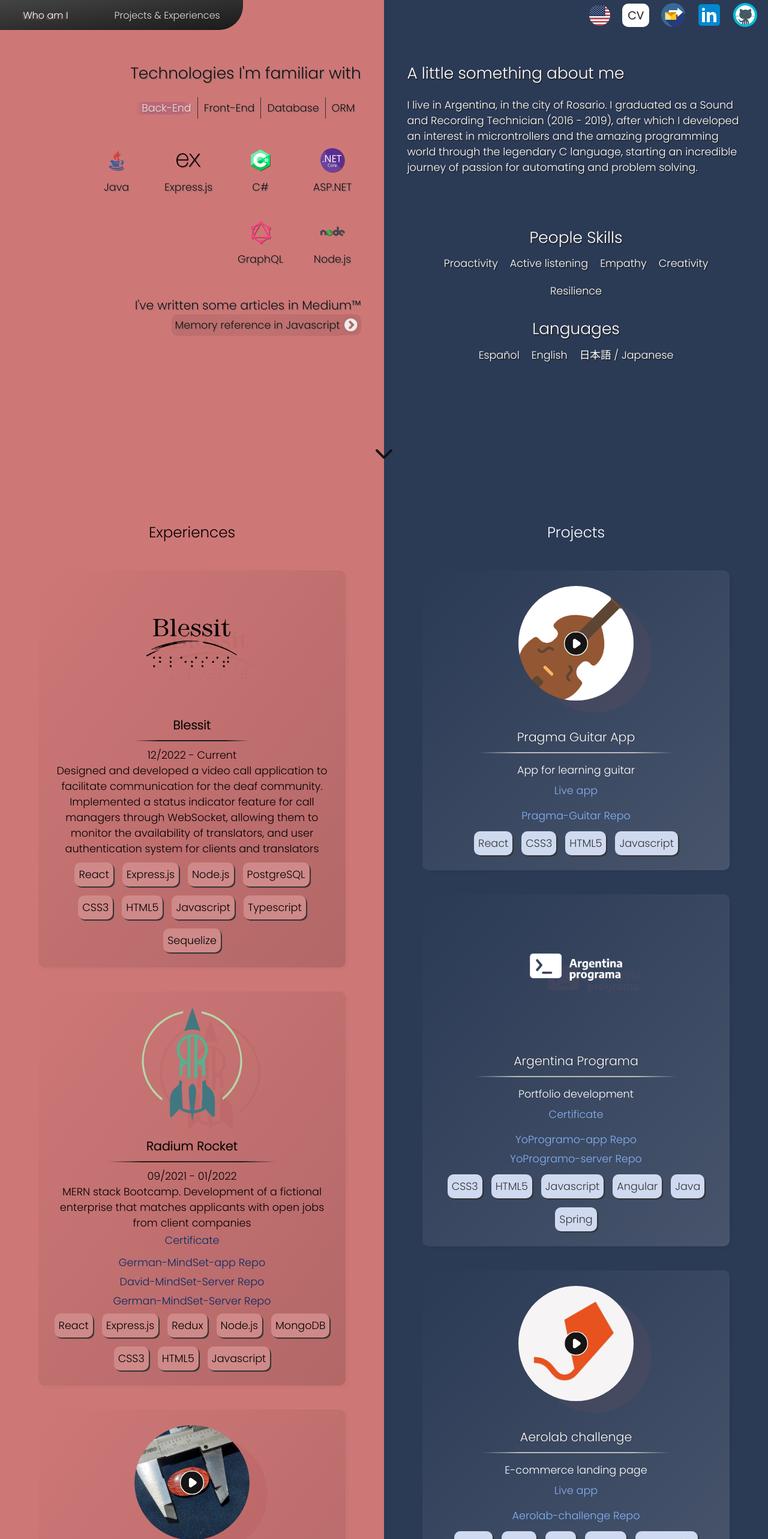
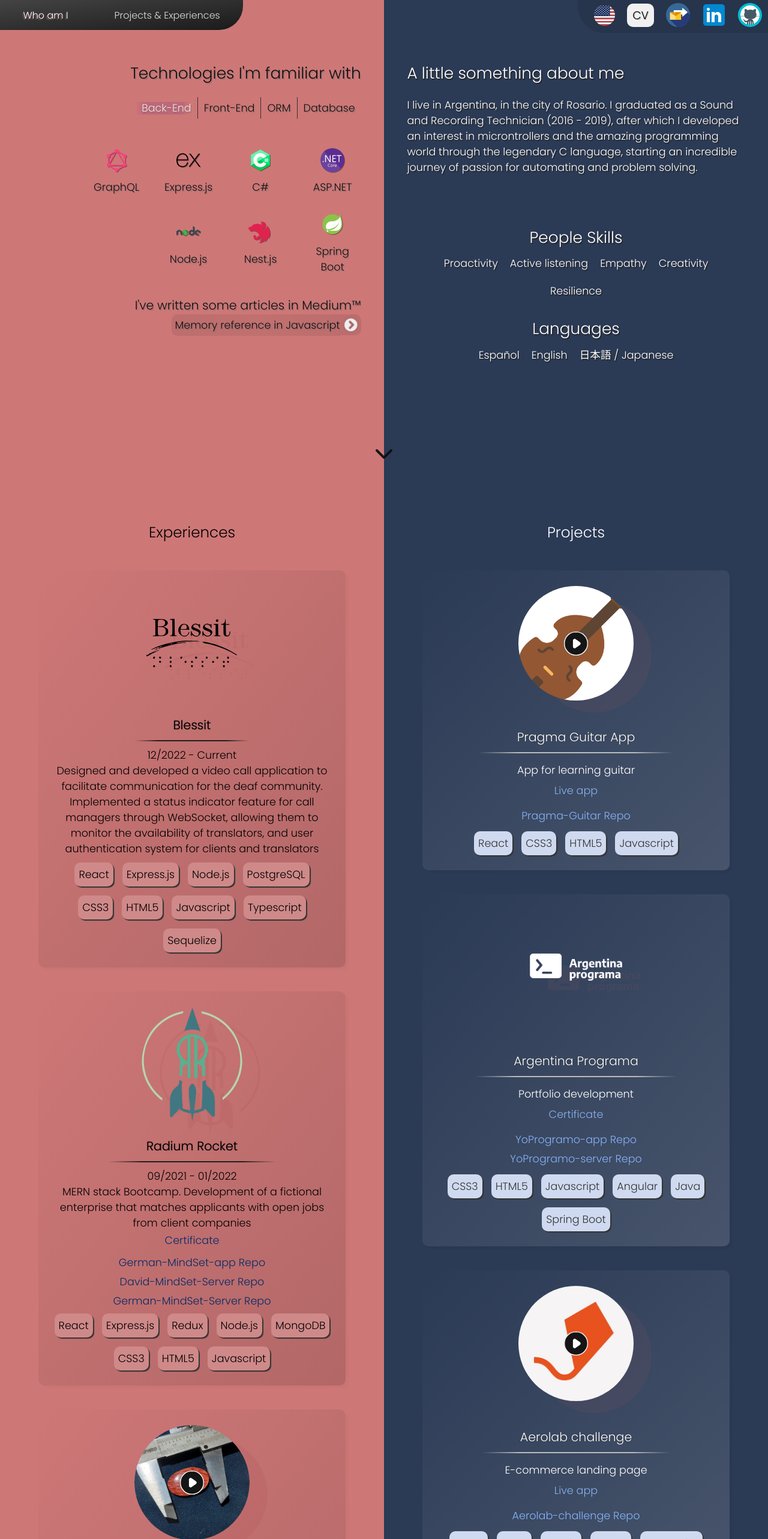
Before and after one commit to GuidoGlielmi/Portfolio-nextjs, a Next.js app: page / in a window 1280 px wide. Shown: the top 2566 px of the page at 60% size. Built offline with nearby package versions, Linux system fonts and the light colour scheme; a web font is replaced by a local one.

Commit message:
feat: added baufest experience and techs

```diff
--- a/pages/index.tsx
+++ b/pages/index.tsx
@@ -1,21 +1,21 @@
-import React, {useEffect, useRef, useContext} from 'react';
+import Chevron from 'components/common/icons/chevrons/Chevron';
+import {LanguageContext, LanguageProps} from 'components/contexts/language';
 import NavBar from 'components/nav-bar/NavBar';
+import ProjectsAndExperiences from 'components/portfolioSections/ProjectsAndExperiences';
 import TechsAndInfo from 'components/portfolioSections/techs-and-info/TechsAndInfo';
-import S from './styles.module.css';
-import {Es, IExperience, IProject, ISkill, ITechnology, IUser} from 'IPortfolio';
-import Chevron from 'components/common/icons/chevrons/Chevron';
-import ProjectsAndExperiences from 'components/portfolioSections/ProjectsAndExperiences';
 import portfolioData from 'data.json';
 import {debounce} from 'helpers/debounce';
-import {LanguageContext, LanguageProps} from 'components/contexts/language';
+import {Es, IExperience, IProject, ISkill, ITechnology, IUser, TechType} from 'IPortfolio';
+import Head from 'next/head';
+import React, {useContext, useEffect, useRef} from 'react';
 import {translate} from '../src/helpers/translator';
-import Head from 'next/head';
+import S from './styles.module.css';
 
 export type LanguageGroup = {
   experiences: IExperience[];
   projects: IProject[];
   skills: ISkill[];
-  techs: [string[], ITechnology[]];
+  techs: [TechType[], ITechnology[]];
   user: IUser;
 };
 
@@ -109,10 +109,7 @@ export const getStaticProps = async () => {
     user: IUser;
     skills: ISkill[];
   };
-  const techTypes = techs.reduce<string[]>(
-    (p, tech: ITechnology) => [...new Set([...p, tech.type])],
-    [],
-  );
+  const techTypes = [...new Set(techs.map(t => t.type))];
 
   const getSpanish = <M,>(obj: Es<M> | Es<M>[]) => {
     if (obj instanceof Array) return obj.map(obj => ({...obj, ...obj.es}));
--- a/src/components/common/tabs/Tabs.tsx
+++ b/src/components/common/tabs/Tabs.tsx
@@ -1,9 +1,10 @@
-import {useState, useRef, useEffect} from 'react';
+import {TechType} from 'IPortfolio';
+import {useEffect, useRef, useState} from 'react';
 import S from './Tabs.module.css';
 
 interface TabsProps {
   tabs: string[] | [string, string][];
-  onChange: (selectedTab: string) => void;
+  onChange: (selectedTab: TechType) => void;
 }
 
 const Tabs: React.FC<TabsProps> = ({tabs, onChange}) => {
@@ -32,7 +33,7 @@ const Tabs: React.FC<TabsProps> = ({tabs, onChange}) => {
     setRangeValues();
   }, [selectedTab]);
 
-  const onChangeHandler = (selectedTab: string) => {
+  const onChangeHandler = (selectedTab: TechType) => {
     setSelectedTab(selectedTab);
     onChange(selectedTab);
   };
@@ -50,7 +51,7 @@ const Tabs: React.FC<TabsProps> = ({tabs, onChange}) => {
       }}
     >
       {typeof tabs[0] === 'string'
-        ? (tabs as string[]).map(t => (
+        ? (tabs as TechType[]).map(t => (
             <p
               onClick={() => onChangeHandler(t)}
               className={selectedTab === t ? S.selectedTab : ''}
@@ -59,7 +60,7 @@ const Tabs: React.FC<TabsProps> = ({tabs, onChange}) => {
               {t}
             </p>
           ))
-        : (tabs as [string, string][]).map(t => (
+        : (tabs as [TechType, string][]).map(t => (
             <p
               ref={selectedTab === t[0] ? selectedTabRef : undefined}
               onClick={() => onChangeHandler(t[0])}
--- a/src/components/nav-bar/NavBar.module.css
+++ b/src/components/nav-bar/NavBar.module.css
@@ -57,7 +57,10 @@
   display: flex;
   align-items: center;
   gap: 10px;
-  margin: 0 max(1vw, 1vh);
+  padding: 5px 5px 10px 22px;
+  border-bottom-left-radius: 45px;
+  background: rgba(0, 0, 0, 0.1);
+  /* margin: 0 max(1vw, 1vh); */
   z-index: 1000;
 }
 
@@ -91,7 +94,7 @@
   width: 45px;
   padding: 5px 7px;
   cursor: pointer;
-  background-color: white;
+  background-color: #f1f1f1;
   border-radius: 10px;
 }
 
@@ -113,7 +116,8 @@
   justify-content: center;
   align-items: center;
   padding: 10px;
-  background: white;
+  background: #f1f1f1;
+  box-shadow: inset 0px 0px 6px #3335;
   color: black;
 }
 
--- a/src/components/portfolioSections/techs-and-info/TechsAndInfo.tsx
+++ b/src/components/portfolioSections/techs-and-info/TechsAndInfo.tsx
@@ -1,15 +1,14 @@
-import React from 'react';
-import {ISkill, ITechnology, IUser} from 'IPortfolio';
+import LoadingIcon from 'components/common/icons/loading-icon/LoadingIcon';
+import Tabs from 'components/common/tabs/Tabs';
+import {AnimatePresence, motion} from 'framer-motion';
+import useBreakpoint from 'hooks/useBreakpoint';
+import useTranslation from 'hooks/useTranslation';
+import {ISkill, ITechnology, IUser, TechType} from 'IPortfolio';
+import React, {useState} from 'react';
+import {ReactSVG} from 'react-svg';
+import Chevron from '../../../../public/icons/chevron';
+import Skills from '../skills/Skills';
 import S from './TechsAndInfo.module.css';
-import {ReactSVG} from 'react-svg';
-import Tabs from 'components/common/tabs/Tabs';
-import {useState} from 'react';
-import {AnimatePresence, motion} from 'framer-motion';
-import Skills from '../skills/Skills';
-import useTranslation from 'hooks/useTranslation';
-import useBreakpoint from 'hooks/useBreakpoint';
-import LoadingIcon from 'components/common/icons/loading-icon/LoadingIcon';
-import Chevron from '../../../../public/icons/chevron';
 
 const articles = [
   {
@@ -31,7 +30,7 @@ const articles = [
 ];
 
 type TechsAndInfoProps = {
-  techs: [string[], ITechnology[]];
+  techs: [type: TechType[], tech: ITechnology[]];
   user: IUser;
   skills: ISkill[];
   projectsAndExperiencesRef: React.RefObject<HTMLDivElement>;
@@ -136,12 +135,39 @@ const TechsAndInfo = React.forwardRef<HTMLDivElement, TechsAndInfoProps>(
   },
 );
 
-export const when = (condition: boolean, value: any) => ({
+type TWhenReturn = {
+  elseWhen: (newCondition: boolean) => TWhenReturn;
+  return: (value: any) => TWhenReturn;
+  else: (value: any) => typeof value;
+  value?: any | null;
+};
+
+export const when: (condition: boolean, value?: any) => TWhenReturn = (condition, value) => ({
   elseWhen: (newCondition: boolean) => when(condition || newCondition, value),
-  return: (v: any) => when(condition, condition === true ? value ?? v : null),
-  else: (v: any) => value ?? v,
-  get: value,
+  return: v => when(condition, condition === true ? value ?? v : null),
+  else: v => value ?? v,
+  value,
 });
+
+const when2 = (initialCondition: boolean): TWhenReturn => {
+  const value: [any?] = [];
+  function trier(condition: boolean): TWhenReturn {
+    return {
+      elseWhen: trier,
+      return(v) {
+        if (!value.hasOwnProperty(0) && condition === true) value[0] = v;
+        return trier(condition);
+      },
+      else: v => (value.hasOwnProperty(0) ? value[0] : v),
+      value: value.hasOwnProperty(0) ? value[0] : null,
+    };
+  }
+  return trier(initialCondition);
+};
+
+const asdd = when(123 > 5)
+  .return(123)
+  .else(234);
 
 export default TechsAndInfo;
 
--- a/src/data.json
+++ b/src/data.json
@@ -83,6 +83,19 @@
       "es": {
         "description": "Bootcamp con stack MERN. Desarrollo de una empresa ficticia que empareja candidatos con posiciones laborales disponibles de empresas cliente"
       }
+    },
+    {
+      "deployUrl": "",
+      "title": "Baufest",
+      "image": "baufest.png",
+      "description": "Working as a fullstack developer for one of the most important financial institution in America Latina.",
+      "startDate": "03/2024",
+      "endDate": "Current",
+      "urls": [],
+      "techs": ["Next.js", "Typescript", "CSS3", "HTML5", "Nest.js", "MongoDB", "Spring Boot"],
+      "es": {
+        "description": "Actualmente trabajando bajo el rol de desarrollador fullstack para una de las más importantes entidades financieras de America Latina."
+      }
     }
   ],
   "projects": [
@@ -118,7 +131,7 @@
           "name": "YoProgramo-server"
         }
       ],
-      "techs": ["CSS3", "HTML5", "Javascript", "Angular", "Java", "Spring"],
+      "techs": ["CSS3", "HTML5", "Javascript", "Angular", "Java", "Spring Boot"],
       "es": {
         "description": "Desarrollo de Portfolio"
       }
@@ -135,7 +148,7 @@
           "name": "Aerolab-challenge"
         }
       ],
-      "techs": ["React", "CSS3", "Next", "HTML5", "Javascript"],
+      "techs": ["React", "CSS3", "Next.js", "HTML5", "Javascript"],
       "es": {
         "description": "Landing page para E-commerce"
       }
@@ -175,6 +188,11 @@
       "type": "BackEnd"
     },
     {
+      "name": "Entity Framework",
+      "image": "EntityFrameworkIcon",
+      "type": "ORM"
+    },
+    {
       "name": "Express.js",
       "image": "ExpressJsIcon",
       "type": "BackEnd"
@@ -185,13 +203,23 @@
       "type": "FrontEnd"
     },
     {
+      "name": "GraphQL",
+      "image": "GraphQLIcon",
+      "type": "FrontEnd"
+    },
+    {
+      "name": "GraphQL",
+      "image": "GraphQLIcon",
+      "type": "BackEnd"
+    },
+    {
       "name": "HTML5",
       "image": "HtmlIcon",
       "type": "FrontEnd"
     },
     {
-      "name": "Java",
-      "image": "JavaIcon",
+      "name": "Spring Boot",
+      "image": "SpringIcon",
       "type": "BackEnd"
     },
     {
@@ -210,6 +238,11 @@
       "type": "FrontEnd"
     },
     {
+      "name": "Nest.js",
+      "image": "NestJsIcon",
+      "type": "BackEnd"
+    },
+    {
       "name": "Next.js",
       "image": "NextJsIcon",
       "type": "FrontEnd"
@@ -223,6 +256,11 @@
       "name": "PostgreSQL",
       "image": "PostgreIcon",
       "type": "Database"
+    },
+    {
+      "name": "Prisma",
+      "image": "PrismaIcon",
+      "type": "ORM"
     },
     {
       "name": "React",
@@ -240,29 +278,9 @@
       "type": "FrontEnd"
     },
     {
-      "name": "Entity Framework",
-      "image": "EntityFrameworkIcon",
-      "type": "ORM"
-    },
-    {
-      "name": "Prisma",
-      "image": "PrismaIcon",
-      "type": "ORM"
-    },
-    {
       "name": "Sequelize",
       "image": "SequelizeIcon",
       "type": "ORM"
-    },
-    {
-      "name": "GraphQL",
-      "image": "GraphQLIcon",
-      "type": "FrontEnd"
-    },
-    {
-      "name": "GraphQL",
-      "image": "GraphQLIcon",
-      "type": "BackEnd"
     }
   ],
   "skills": [
```
Also changed, not shown: src/IPortfolio/index.ts (+37 -3 lines), public/assets/logos/NestJsIcon.svg (added), public/assets/logos/baufest.png (added).
